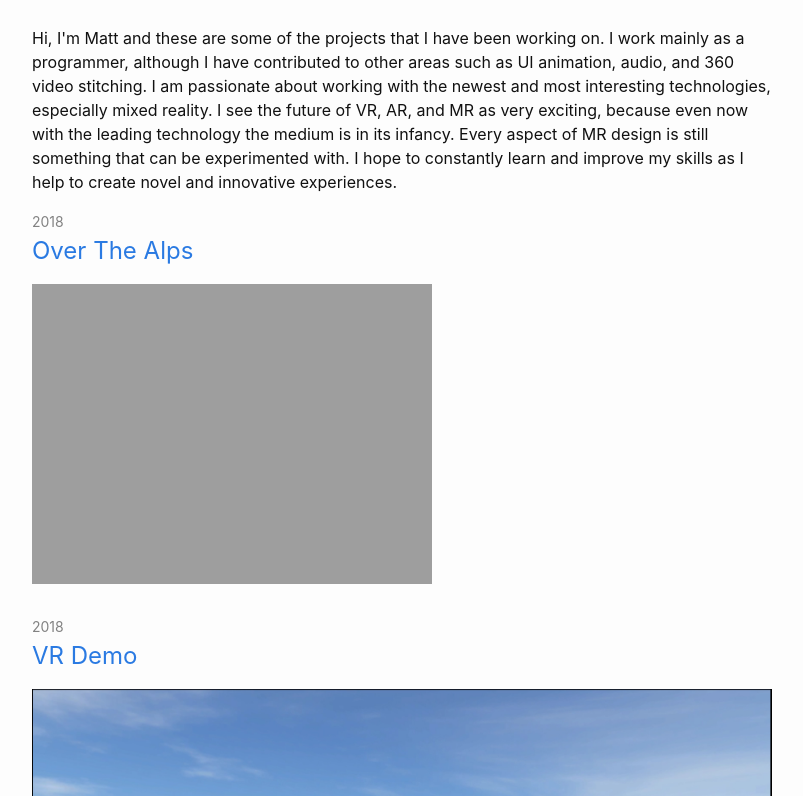
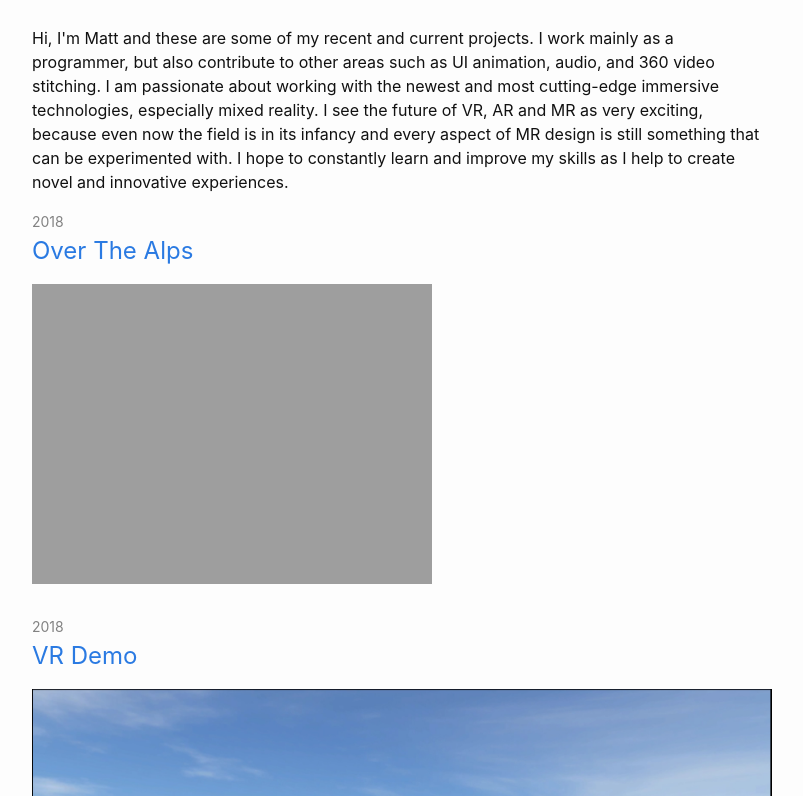
Before and after one commit to matt-arneil/matt-arneil.github.io, a Jekyll site: the page built from index.md, in a window 1280 px wide and 900 px high, cut to the strip 104-900 px from the top of the window. Shown: the whole strip, without its empty margins (238-1041 px from the left). Built offline with Jekyll 4.4.1, drawn with Linux system fonts in a browser that asks for light colours.

Commit message:
Blurb improvement

```diff
--- a/_layouts/home.html
+++ b/_layouts/home.html
@@ -11,10 +11,10 @@ layout: default
 
   {%- if site.posts.size > 0 -%}
     <!-- <h2 class="post-list-heading">{{ page.list_title | default: "Posts" }}</h2> -->
-    <p>Hi, I'm Matt and these are some of the projects that I have been working on.
-      I work mainly as a programmer, although I have contributed to other areas such as UI animation, audio, and 360 video stitching.
-     I am passionate about working with the newest and most interesting technologies, especially mixed reality. I see the future of VR, AR, and MR as very exciting,
-     because even now with the leading technology the medium is in its infancy. Every aspect of MR design is still something that can be experimented with.
+    <p>Hi, I'm Matt and these are some of my recent and current projects.
+      I work mainly as a programmer, but also contribute to other areas such as UI animation, audio, and 360 video stitching.
+     I am passionate about working with the newest and most cutting-edge immersive technologies, especially mixed reality. I see the future of VR, AR and MR as very exciting,
+     because even now the field is in its infancy and every aspect of MR design is still something that can be experimented with.
     I hope to constantly learn and improve my skills as I help to create novel and innovative experiences. </p>
     <ul class="post-list">
       {%- for post in site.posts -%}
```
